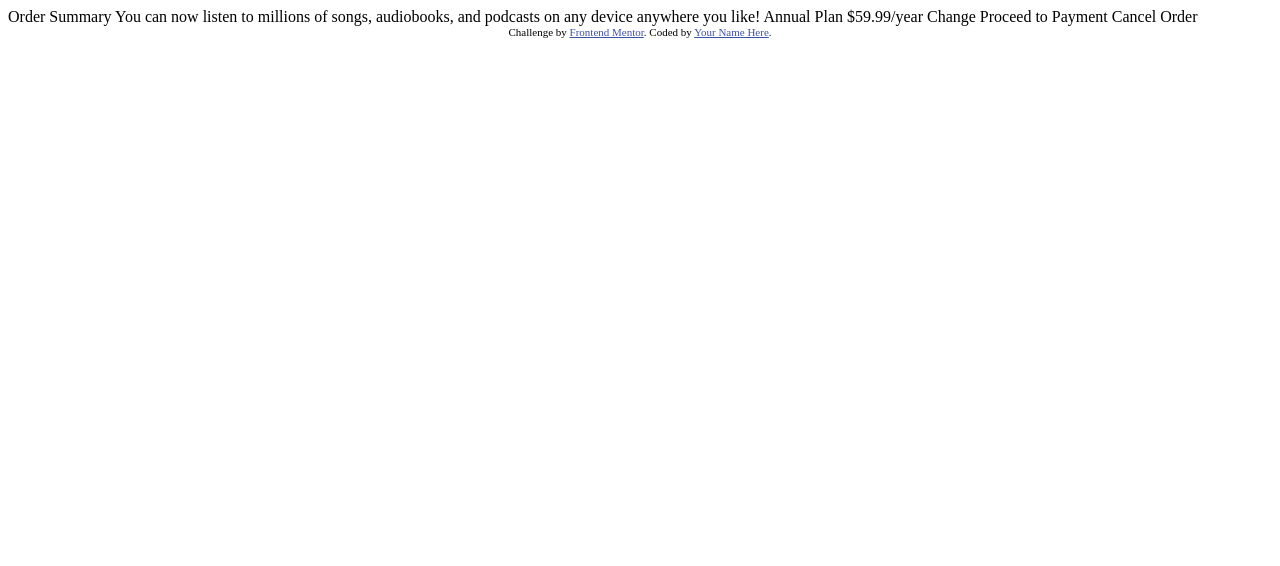
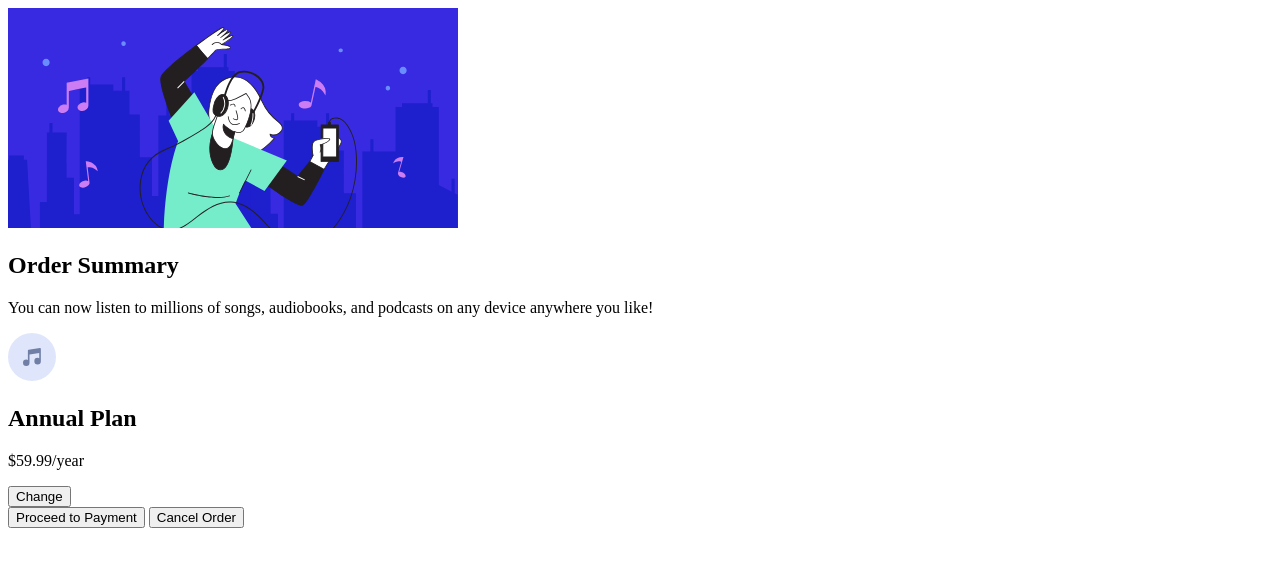
Before and after one commit to TheCRIS69/order-summary-component, a plain HTML site: page index.html in a window 1280 px wide. Drawn offline with Linux system fonts and the light colour scheme.

Commit message:
Wrote the HTML for the page

```diff
--- a/index.html
+++ b/index.html
@@ -8,30 +8,35 @@
 
   <title>Frontend Mentor | Order summary card</title>
 
-  <!-- Feel free to remove these styles or customise in your own stylesheet 👍 -->
-  <style>
-    .attribution { font-size: 11px; text-align: center; }
-    .attribution a { color: hsl(228, 45%, 44%); }
-  </style>
 </head>
 <body>
 
-  Order Summary
+<main>
 
-  You can now listen to millions of songs, audiobooks, and podcasts on any
-  device anywhere you like!
+<section class="flex-container">
 
-  Annual Plan
-  $59.99/year
+<img src="./images/illustration-hero.svg" alt="A guy listening to music at headphones">
 
-  Change
+<div class="summary-section">
+<h1 class="summary-section__title">Order Summary</h1>
+<p class="summary-section__description">You can now listen to millions of songs, audiobooks, and podcasts on any device anywhere you like!</p>
+</div>
 
-  Proceed to Payment
-  Cancel Order
+<div class="subscription-plan">
+  <img src="./images/icon-music.svg">
+  <h2 class="subscription-plan__type">Annual Plan</h2>
+  <p class="subscription-plan__price">$59.99/year</p>
+  <button class="subscription-plan__change">Change</button>
+</div>
 
-  <div class="attribution">
-    Challenge by <a href="https://www.frontendmentor.io?ref=challenge" target="_blank">Frontend Mentor</a>.
-    Coded by <a href="#">Your Name Here</a>.
-  </div>
+<div class="buttons-section">
+<button class="button-confirm">Proceed to Payment</button>
+<button class="button-cancel">Cancel Order</button>
+</div>
+
+</section>
+
+</main>
+
 </body>
 </html>
```
